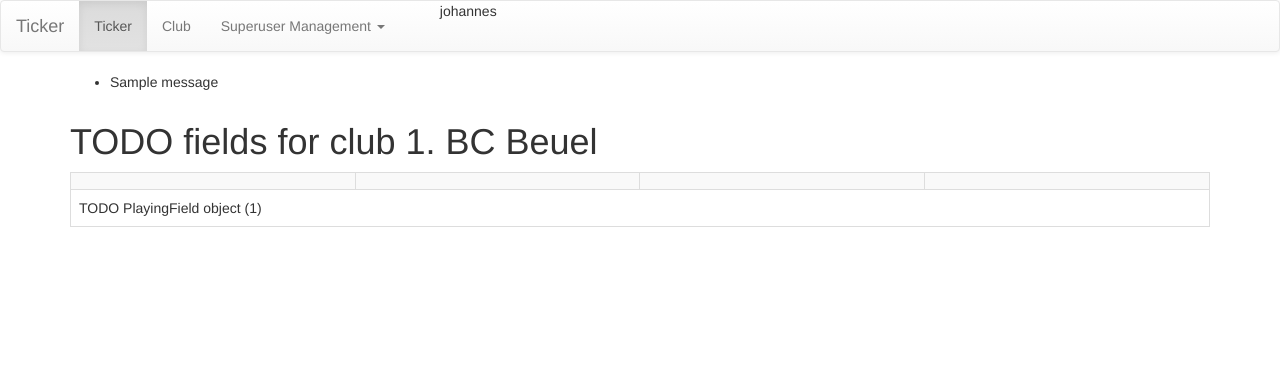
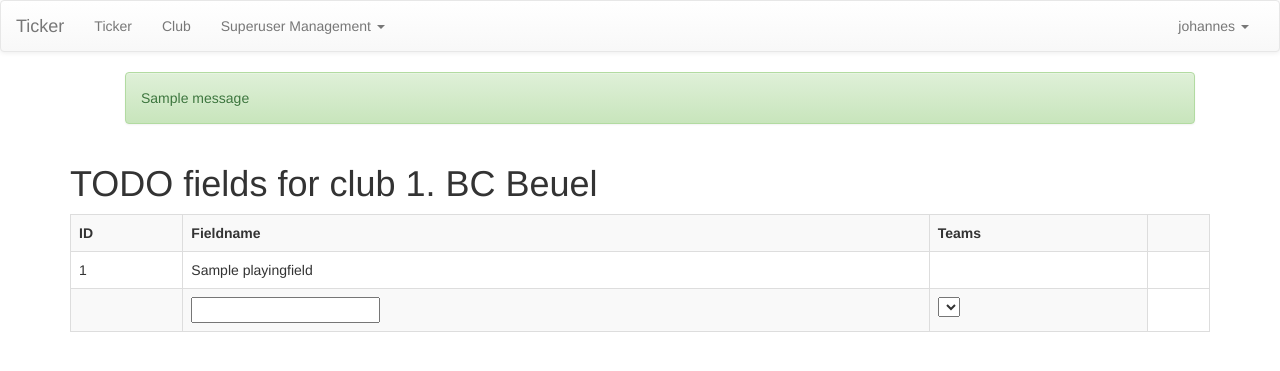
Before and after one commit to meyerjo/ticker, a Django app: page /ticker/manage/fields/1/ in a window 1280 px wide. Shown: the top 371 px of the page. Run offline with Django 3.2, Linux system fonts and the light colour scheme; a user stored in the database is signed in; data comes from the database, SQL or seed files in the repository; tables that the repository leaves empty hold one stand-in row (values such as "Sample post"); one stand-in notice (Sample message) is shown; lists and menus that the app fills with data are empty; some libraries are stand-ins or nearby versions.

Commit message:
* changed message tags

```diff
--- a/ticker/templates/user/manage_base.html
+++ b/ticker/templates/user/manage_base.html
@@ -1,5 +1,5 @@
 {% extends 'base.html' %}
-
+{% load custom_tags %}
 {% block navigation %}
     <nav class="navbar navbar-default">
         <div class="container-fluid">
@@ -12,14 +12,30 @@
                     <span class="icon-bar"></span>
                     <span class="icon-bar"></span>
                 </button>
-                <a class="navbar-brand" href="#">Ticker</a>
+                <a class="navbar-brand" href="{% url 'manage_dashboard' %}">Ticker</a>
             </div>
 
             <!-- Collect the nav links, forms, and other content for toggling -->
             <div class="collapse navbar-collapse" id="bs-example-navbar-collapse-1">
                 <ul class="nav navbar-nav">
-                    <li class="active"><a href="{% url 'manage_ticker' %}">Ticker <span class="sr-only">(current)</span></a></li>
-                    <li><a href="#">Club</a></li>
+                    {% url 'manage_ticker' as tickerurl %}
+                    <li {% if tickerurl == request.get_full_path %} class="active" {% endif %}>
+                        <a href="{{ tickerurl }}">
+                            Ticker
+                            <span class="sr-only">(current)</span>
+                        </a>
+                    </li>
+                    <li>
+                        {% with responsible_club=request.user|get_club %}
+                            {% if responsible_club %}
+                                <a href="{% url 'manage_club_details' responsible_club.id %}">Club</a>
+                            {% else %}
+                                {% if request.user.is_superuser %}
+                                    <a href="{% url 'manage_club' %}">Club</a>
+                                {% endif %}
+                            {% endif %}
+                        {% endwith %}
+                    </li>
                     {% if request.user.is_superuser %}
                         <li class="dropdown">
                         <a href="#" class="dropdown-toggle" data-toggle="dropdown" role="button" aria-haspopup="true" aria-expanded="false">
@@ -30,17 +46,24 @@
                             <li><a href="{% url 'manage_league' %}">Leagues</a></li>
                             <li><a href="{% url 'manage_clubs' %}">Clubs</a></li>
                             <li><a href="{% url 'manage_season' %}">Saison</a></li>
-{#                                <li role="separator" class="divider"></li>#}
-{#                                <li><a href="#">Separated link</a></li>#}
-{#                                <li role="separator" class="divider"></li>#}
-{#                                <li><a href="#">One more separated link</a></li>#}
                         </ul>
                         </li>
                     {% endif %}
-                    <li class="dropdown pull-right">
-                        <ul>{{ request.user }}</ul>
+                </ul>
+                <ul class="nav navbar-nav navbar-right">
+                    <li class="dropdown">
+                        <a href="#" class="dropdown-toggle" data-toggle="dropdown"
+                           role="button" aria-haspopup="true" aria-expanded="false">{{ request.user }} <span class="caret"></span></a>
+                        <ul class="dropdown-menu">
+                            <li><a href="#">Liga</a></li>
+                            <li><a href="#">Account</a></li>
+                            <li><a href="#"></a></li>
+                            <li role="separator" class="divider"></li>
+                            <li><a href="#">Logout</a></li>
+                        </ul>
                     </li>
                 </ul>
+
             </div><!-- /.navbar-collapse -->
         </div><!-- /.container-fluid -->
     </nav>
--- a/ticker/templates/user/manage_clubs.html
+++ b/ticker/templates/user/manage_clubs.html
@@ -10,9 +10,7 @@
                     {% if messages %}
                         <ul class="messages">
                             {% for message in messages %}
-                                <li{% if message.tags %} class="{{ message.tags }}"{% endif %}>
-                                    {{ message }}
-                                </li>
+                                <div class="alert alert-{{ message.tags }}">{{ message }}</div>
                             {% endfor %}
                         </ul>
                     {% endif %}
--- a/ticker/templates/user/manage_dashboard.html
+++ b/ticker/templates/user/manage_dashboard.html
@@ -7,9 +7,7 @@
                 {% if messages %}
                     <ul class="messages">
                         {% for message in messages %}
-                            <li{% if message.tags %} class="{{ message.tags }}"{% endif %}>
-                                {{ message }}
-                            </li>
+                            <div class="alert alert-{{ message.tags }}">{{ message }}</div>
                         {% endfor %}
                     </ul>
                 {% endif %}
--- a/ticker/templates/user/manage_fields.html
+++ b/ticker/templates/user/manage_fields.html
@@ -2,32 +2,46 @@
 {% load custom_tags %}
 {% block content %}
     <div class="container">
-        <div class="row">
-            <div class="col-sm-12">
-                {% if messages %}
+        {% if messages %}
+            <div class="row-fluid">
+                <div class="col-sm-12">
                     <ul class="messages">
                         {% for message in messages %}
-                            <li{% if message.tags %} class="{{ message.tags }}"{% endif %}>
-                                {{ message }}
-                            </li>
+                            <div class="alert alert-{{ message.tags }}">{{ message }}</div>
                         {% endfor %}
                     </ul>
-                {% endif %}
+                </div>
             </div>
+        {% endif %}
+        <div class="row">
             <div class="col-sm-12">
                 <h1>TODO fields for club {{ club.get_name }}</h1>
                 <table class="table table-striped table-bordered">
                     <tr>
-                        <th></th>
-                        <th></th>
-                        <th></th>
+                        <th>ID</th>
+                        <th>Fieldname</th>
+                        <th>Teams</th>
                         <th></th>
                     </tr>
                     {% for field in club.get_fields %}
-                        <td colspan="4">
-                            TODO {{ field }}
+                        <tr>
+                        <td>{{ field.id }}</td>
+                        <td>{{ field.get_name }}</td>
+                        <td></td>
+                        <td></td>
+                        </tr>
+                    {% endfor %}
+                    <tr>
+                        <td></td>
+                        <td><input name="add_fieldname" title="Neuer Feldname"/></td>
+                        <td>
+                            <select title="Assoziiertes Team">
+                                {% for team in teams %}
+                                    <select value="{{ team.id }}">{{ team.name }}</select>
+                                {% endfor %}
+                            </select>
                         </td>
-                    {% endfor %}
+                    </tr>
                 </table>
             </div>
         </div>
--- a/ticker/templates/user/tickerinterface.html
+++ b/ticker/templates/user/tickerinterface.html
@@ -85,9 +85,7 @@
                 <div class="col-sm-12">
                     <ul class="messages">
                         {% for message in messages %}
-                            <li{% if message.tags %} class="{{ message.tags }}"{% endif %}>
-                                {{ message }}
-                            </li>
+                            <div class="alert alert-{{ message.tags }}">{{ message }}</div>
                         {% endfor %}
                     </ul>
                 </div>
--- a/ticker/templatetags/custom_tags.py
+++ b/ticker/templatetags/custom_tags.py
@@ -1,12 +1,14 @@
 from django import template
 import json
 
+from django.contrib.auth.models import User
 from django.db.models import QuerySet
 
 import math
 
 from ticker.models import FieldAllocation
 from ticker.models import Match
+from ticker.models import Profile
 
 register = template.Library()
 
@@ -114,10 +116,26 @@ def field_active(field, game):
     fa = FieldAllocation.objects.filter(field=field, game=game, is_active=True)
     return 'active' if fa.exists() else ''
 
+
 @register.filter
 def finished_set(set, match):
     return set.is_finished(match.rule)
 
+
 @register.filter
 def get_range(count, min=0):
     return range(min, count)
+
+
+@register.filter
+def get_club(user):
+    """
+    returns the associated club of the given user
+    :param user:
+    :return:
+    """
+    assert(isinstance(user, User))
+    p = Profile.objects.filter(user=user).first()
+    if p is None:
+        return None
+    return p.associated_club
```
Also changed, not shown: ticker/templates/user/manage_league.html (+11 -0 lines), ticker/templates/user/manage_player_profile.html (+11 -0 lines), ticker/templates/user/manage_players_club.html (+11 -9 lines), ticker/templates/user/manage_season.html (+11 -0 lines), ticker/templates/user/manage_teams.html (+11 -0 lines), ticker/templates/user/manage_ticker.html (+11 -0 lines), ticker_django/settings.py (+9 -0 lines). Lines whose indentation alone changed are shown as unchanged.
